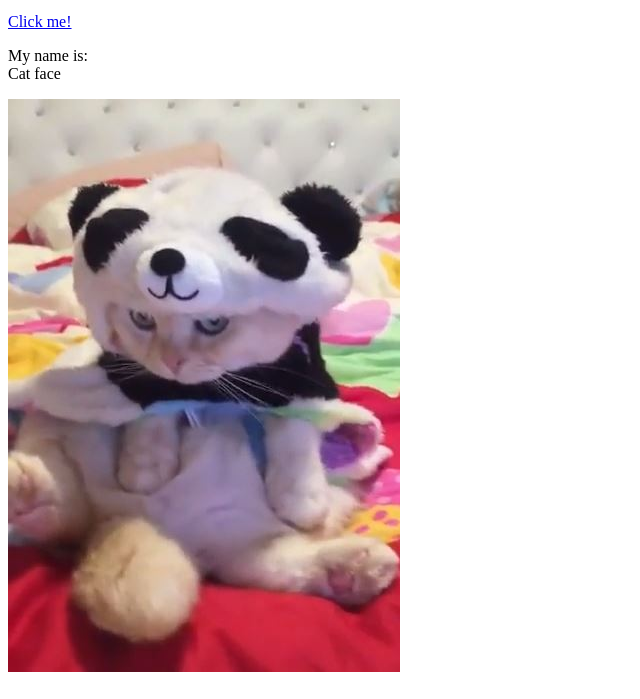
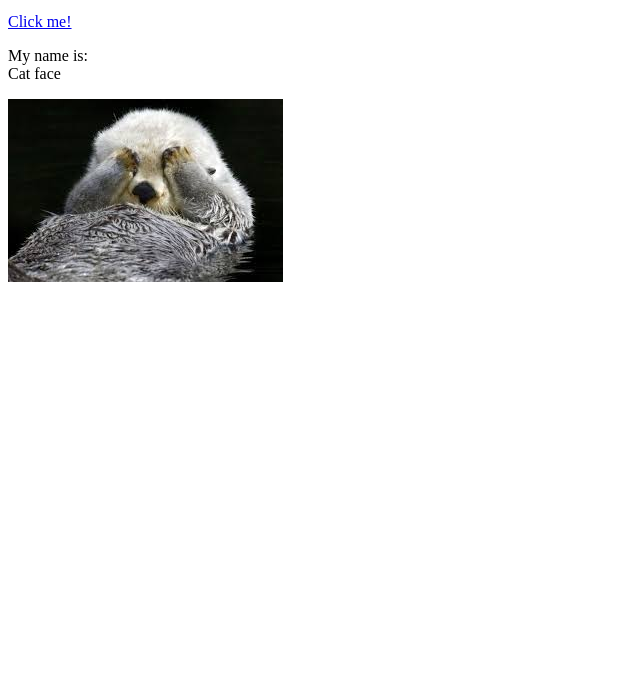
Before and after one commit to doodle000/cartoon-doodle, a plain HTML site: page test.html in a window 1280 px wide. Shown: the part 101-800 px from the top of the page, without its empty margins (0-640 px from the left). Drawn offline with Linux system fonts and the light colour scheme.

Commit message:
otter image

```diff
--- a/test.html
+++ b/test.html
@@ -9,6 +9,6 @@
 	<a href="https://google.com" target="_blank" title="go to google">Click me!</a>
 	<p>My name is:<br>
 	Cat face</p>
-	<img src="img/cat.JPG">
+	<img src="img/otter.jpg">
 </body>
 </html>
```
Also changed, not shown: img/otter.jpg (added).
